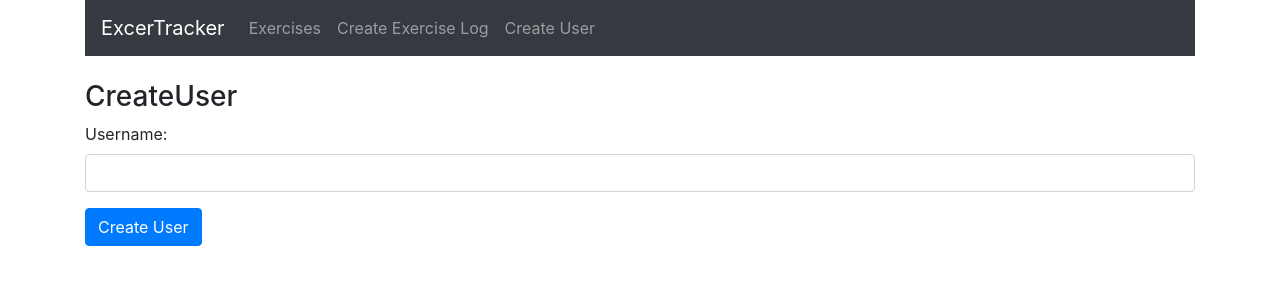
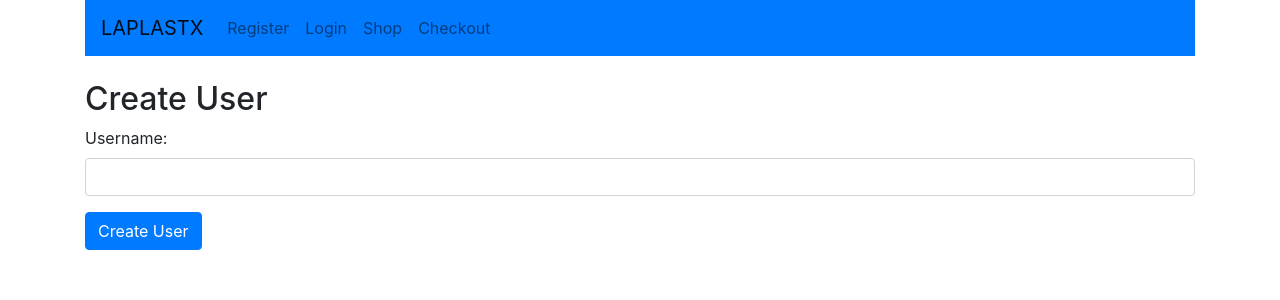
Before and after one commit to caesarfeta/React-Store, a React (Create React App) app: page /user in a window 1280 px wide. Shown: the top 300 px of the page. Built offline with nearby package versions, Linux system fonts and the light colour scheme.

Commit message:
Minor improvements

```diff
--- a/src/Test.js
+++ b/src/Test.js
@@ -1,20 +1,14 @@
 import React from 'react';
 import { BrowserRouter as Router, Route } from 'react-router-dom' ;
 import 'bootstrap/dist/css/bootstrap.min.css';
-import Navbar from "./comps/Navbar.comp";
-import ExerciseList from "./comps/ExerciseList.comp";
-import EditExercises from "./comps/EditExercises.comp";
-import CreateExercise from "./comps/CreateExercise.comp";
+import LANav from "./comps/LANav.comp";
 import CreateUser from "./comps/CreateUser.comp";
 function App(){
   return(
     <Router>
       <div className="container">
-        <Navbar/>
+        <LANav/>
         <br/>
-        <Route path="/" exact component={ExerciseList} />
-        <Route path="/edit/:id" component={EditExercises} />
-        <Route path="/create" component={CreateExercise} />
         <Route path="/user" component={CreateUser} />
       </div>
     </Router>
--- a/src/comps/CreateUser.comp.js
+++ b/src/comps/CreateUser.comp.js
@@ -1,4 +1,5 @@
 import React, { Component } from 'react';
+import { Form, Button } from 'react-bootstrap'
 import axios from 'axios';
 export default class CreateUser extends Component{
   constructor(props){
@@ -20,31 +21,33 @@ export default class CreateUser extends Component{
       username: this.state.username
     };
     console.log(user);
-    axios.post('http://localhost:3001/users/add',user)
-      .then(res=>console.log(res.data));
+    axios.post('http://localhost:3001/users/register',user)
+      .then(res=>console.log(res.data))
+      .catch(err=>console.log(err));
     this.setState({
       username:''
     });
   }
   render(){
     return (
-      <div>
-        <h3>CreateUser</h3>
-        <form onSubmit={this.onSubmit}>
-          <div className="form-group">
-            <label>Username: </label>
-            <input type="text"
+      <>
+        <h2>Create User</h2>
+        <Form onSubmit={this.onSubmit}>
+          <Form.Group>
+            <Form.Label>Username: </Form.Label>
+            <Form.Control
+              type="text"
               required
               className="form-control"
               value={this.state.username}
               onChange={this.onChangeUsername}
             />
-          </div>
-          <div className="form-group">
-              <input type="submit" value="Create User" className="btn btn-primary" />
-          </div>
-        </form>
-      </div>
+          </Form.Group>
+          <Form.Group>
+              <Button type="submit">Create User</Button>
+          </Form.Group>
+        </Form>
+      </>
     )
   }
 }
--- /dev/null
+++ b/src/comps/LANav.comp.js
@@ -0,0 +1,18 @@
+import React, { Component } from 'react';
+import { Navbar, Nav } from 'react-bootstrap';
+import { Link } from 'react-router-dom';
+export default class LANav extends Component{
+  render(){
+    return (
+      <Navbar bg="primary">
+        <Navbar.Brand href="/">LAPLASTX</Navbar.Brand>
+        <Nav>
+          <Nav.Link href="/user">Register</Nav.Link>
+          <Nav.Link href="/login">Login</Nav.Link>
+          <Nav.Link href="/shop">Shop</Nav.Link>
+          <Nav.Link href="/shop">Checkout</Nav.Link>
+        </Nav>
+      </Navbar>
+    )
+  }
+}
--- a/src/comps/Navbar.comp.js
+++ /dev/null
@@ -1,24 +0,0 @@
-import React, { Component } from 'react';
-import { Link } from 'react-router-dom';
-export default class Navbar extends Component{
-  render(){
-    return (
-      <nav className="navbar navbar-dark bg-dark navbar-expand-lg">
-        <Link to="/" className="navbar-brand">ExcerTracker</Link>
-        <div className="navbar-collapse">
-        <ul className="navbar-nav mr-auto">
-          <li className="navbar-item">
-            <Link to="/" className="nav-link">Exercises</Link>
-          </li>
-          <li className="navbar-item">
-            <Link to="/create" className="nav-link">Create Exercise Log</Link>
-          </li>
-          <li className="navbar-item">
-            <Link to="/user" className="nav-link">Create User</Link>
-          </li>
-        </ul>
-        </div>
-      </nav>
-    )
-  }
-}
```
Also changed, not shown: 1 other file (tests, documents, lock files or other folders).
